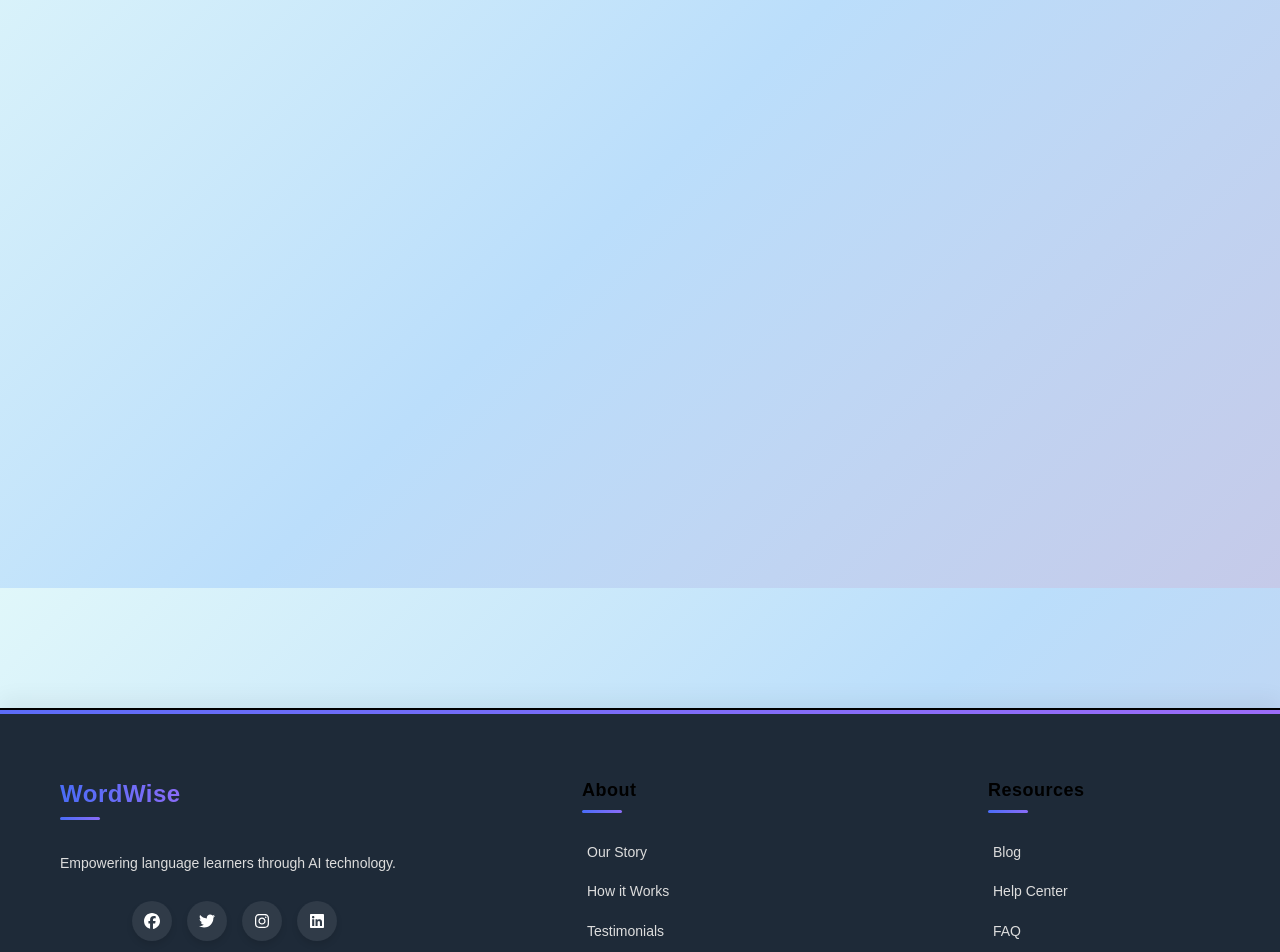
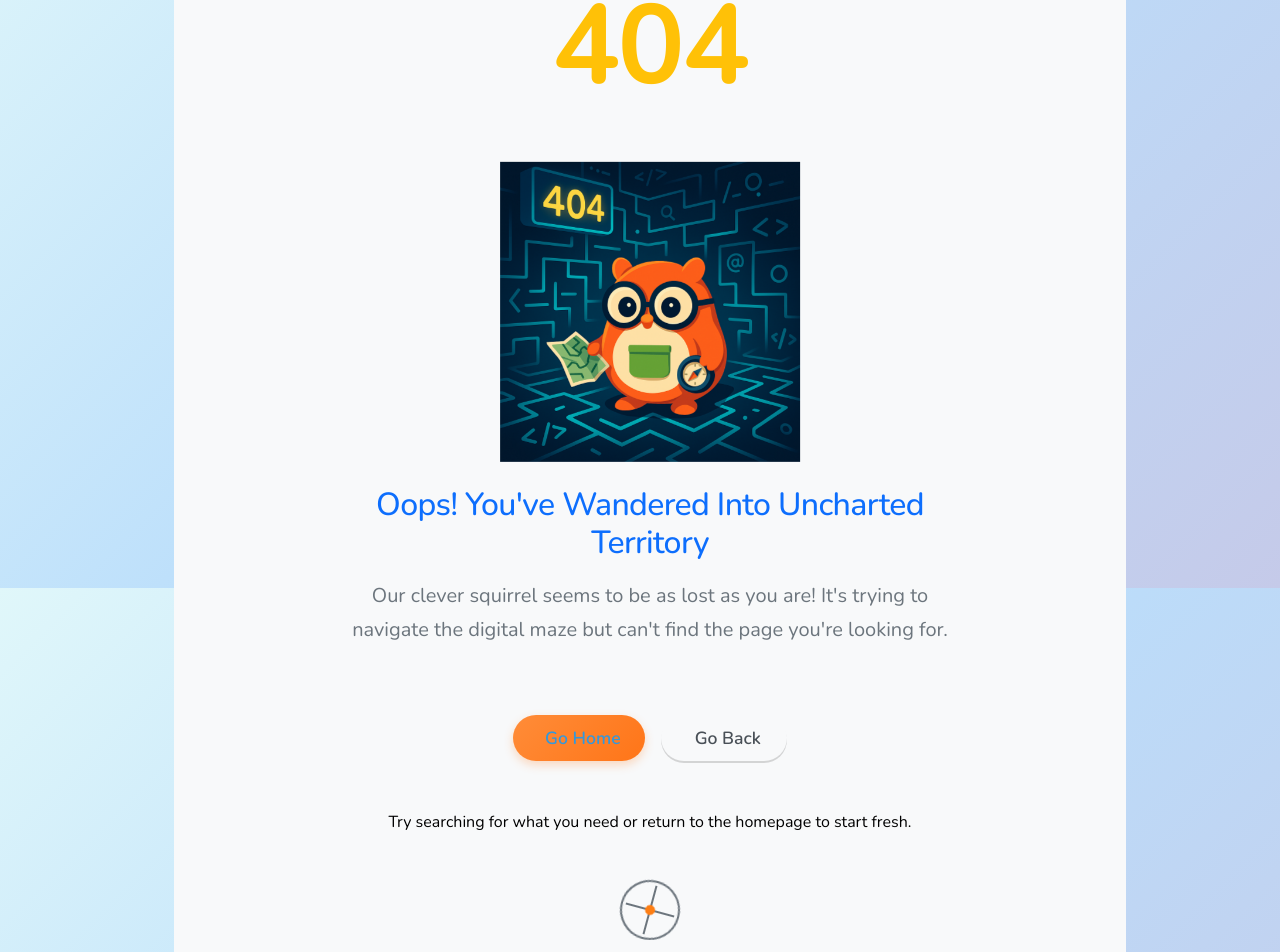
Before and after one commit to tranvantai204/WEBLEARN-Eai, a React (Create React App) app: page /flashcards/1 in a window 1280 px wide. Shown: the part 212-1164 px from the top of the page. Built offline with nearby package versions, Linux system fonts and the light colour scheme.

Commit message:
Add NotFound Page

```diff
--- a/src/App.js
+++ b/src/App.js
@@ -61,6 +61,7 @@ import './css/mobile-utils.css'; // Import mobile utilities
 
 // Import Admin components
 import AdminApp from './admin/AdminApp';
+import NotFoundPage from './components/NotFoundPage.js';
 
 // Layout wrapper component
 const AppLayout = () => {
@@ -92,7 +93,7 @@ const AppLayout = () => {
                     <Route path="/public-learn/:flashcardSetId" element={<FlashcardLearningPage />} />
                     <Route path="/public-test/:testId" element={<MultipleChoiceTestDetailPage />} />
                     <Route path="/public-writing/:exerciseId" element={<WritingExerciseDetailPageSimple />} />
-
+                    <Route path='*' element={<NotFoundPage/>}></Route>
                     {/* Unprotected routes (only accessible when not logged in) */}
                     <Route path="/login" element={
                         <UnprotectedRoute>
--- a/src/components/Footer.js
+++ b/src/components/Footer.js
@@ -151,8 +151,8 @@ const Footer = () => {
                 <div className="footer-section contact">
                     <h3>Contact Us</h3>
                     <p><FontAwesomeIcon icon={faEnvelope} /> Email: info@wordwise.com</p>
-                    <p><FontAwesomeIcon icon={faPhone} /> Phone: +84 0585761955</p>
-                    <p><FontAwesomeIcon icon={faLocationDot} /> Address: 123 Learning Lane, Education City, 12345</p>
+                    <p><FontAwesomeIcon icon={faPhone} /> Phone: +84 246 296 9969</p>
+                    <p><FontAwesomeIcon icon={faLocationDot} /> Address: Ho Chi Minh City, VietNam</p>
                 </div>
 
                 <div className="footer-section newsletter">
--- a/src/components/MultipleChoiceTestDetailPage.js
+++ b/src/components/MultipleChoiceTestDetailPage.js
@@ -602,7 +602,7 @@ function MultipleChoiceTestDetailPage() {
                                         <span>💤</span>
                                     </div>
                                     <h3>0 ĐIỂM RỒI KÌA!!!</h3>
-                                    <p>Ôi bạn ơi! Não đang mắc kẹt ở đâu đó rồi!!!</p>
+                                    <p>Thất bại là mẹ thành công, Cố gắng làm lại bạn nhé</p>
                                 </div>
                             )}
 
--- /dev/null
+++ b/src/components/NotFoundPage.js
@@ -0,0 +1,173 @@
+import React, { useState, useEffect } from 'react';
+import NotFound from '../assets/404.png';
+import { useLanguage } from '../contexts/LanguageContext';
+
+const NotFoundPage = () => {
+    const { translateText } = useLanguage();
+    const [isVisible, setIsVisible] = useState(false);
+
+  // Animation for elements to appear with a delay
+  useEffect(() => {
+    setIsVisible(true);
+  }, []);
+
+  return (
+    <div className="container-fluid bg-light py-5">
+      {/* CSS animations */}
+      <style>
+        {`
+          @keyframes float {
+            0%, 100% { transform: translateY(0); }
+            50% { transform: translateY(-20px); }
+          }
+
+          @keyframes fadeIn {
+            from { opacity: 0; transform: translateY(20px); }
+            to { opacity: 1; transform: translateY(0); }
+          }
+
+          @keyframes pulse {
+            0%, 100% { transform: scale(1); }
+            50% { transform: scale(1.05); }
+          }
+
+          @keyframes rotate {
+            from { transform: rotate(0deg); }
+            to { transform: rotate(360deg); }
+          }
+
+          .digital-symbol {
+            position: absolute;
+            color: rgba(13, 110, 253, 0.2);
+            font-family: monospace;
+            pointer-events: none;
+            z-index: -1;
+          }
+
+          .float-animation {
+            animation: float 6s ease-in-out infinite;
+          }
+
+          .fade-in {
+            opacity: 0;
+            transform: translateY(20px);
+            animation: fadeIn 1s forwards;
+          }
+
+          .delay-1 {
+            animation-delay: 0.3s;
+          }
+
+          .delay-2 {
+            animation-delay: 0.6s;
+          }
+
+          .delay-3 {
+            animation-delay: 0.9s;
+          }
+
+          .pulse-animation {
+            animation: pulse 2s infinite;
+          }
+
+          .rotate-animation {
+            animation: rotate 20s linear infinite;
+          }
+
+          .image-container:hover img {
+            transform: scale(1.05);
+            transition: transform 0.3s ease;
+          }
+        `}
+      </style>
+
+      {/* Digital background decorations */}
+      <div className="position-relative overflow-hidden" style={{ minHeight: '80vh' }}>
+        {isVisible && Array(15).fill(0).map((_, i) => (
+          <div
+            key={i}
+            className="digital-symbol"
+            style={{
+              left: `${Math.random() * 100}%`,
+              top: `${Math.random() * 100}%`,
+              fontSize: `${Math.random() * 20 + 12}px`,
+              opacity: Math.random() * 0.3 + 0.1,
+              transform: `rotate(${Math.random() * 360}deg)`
+            }}
+          >
+            {['<>', '{}', '404', '[]', '//', '==', '!=', '=>'].sort(() => Math.random() - 0.5)[0]}
+          </div>
+        ))}
+
+        <div className="row justify-content-center text-center">
+          {/* 404 Text */}
+          <div className="col-12 mb-4">
+            <h1 className="display-1 fw-bold text-warning pulse-animation" style={{ fontSize: '7rem' }}>
+              404
+            </h1>
+          </div>
+
+          {/* Image container with animation */}
+          <div className="col-12 col-md-6 mb-4 image-container">
+            <div className="float-animation">
+              <img
+                src={NotFound}
+                alt="404 - Page Not Found"
+                className="img-fluid"
+                style={{ maxWidth: '300px', transition: 'transform 0.3s ease' }}
+              />
+            </div>
+          </div>
+
+          {/* Error message */}
+          <div className="col-12 col-md-8 mb-4">
+            <h2 className={`h2 text-primary mb-3 ${isVisible ? 'fade-in delay-1' : ''}`}>
+              {translateText('Oops! You\'ve Wandered Into Uncharted Territory')}
+            </h2>
+            <p className={`lead text-secondary ${isVisible ? 'fade-in delay-2' : ''}`}>
+              {translateText('Our clever squirrel seems to be as lost as you are! It\'s trying to navigate the digital maze but can\'t find the page you\'re looking for.')}
+            </p>
+          </div>
+
+          {/* Action buttons */}
+          <div className={`col-12 mt-4 ${isVisible ? 'fade-in delay-3' : ''}`}>
+            <div className="d-flex flex-column flex-md-row justify-content-center gap-3">
+              <button
+                className="btn btn-primary btn-lg px-4 py-2"
+                onClick={() => window.location.href = '/'}
+              >
+                <i className="bi bi-house-door me-2"></i> {translateText('Go Home')}
+              </button>
+
+              <button
+                className="btn btn-outline-warning btn-lg px-4 py-2"
+                onClick={() => window.history.back()}
+              >
+                <i className="bi bi-arrow-left me-2"></i> {translateText('Go Back')}
+              </button>
+            </div>
+          </div>
+
+          {/* Additional help text */}
+          <div className={`col-12 mt-5 text-muted ${isVisible ? 'fade-in delay-3' : ''}`}>
+            <p>{translateText('Try searching for what you need or return to the homepage to start fresh.')}</p>
+
+            {/* Digital decorations - compass */}
+            <div className="position-relative d-inline-block mt-4">
+              <div className="rotate-animation d-inline-block">
+                <svg width="60" height="60" viewBox="0 0 60 60" fill="none" xmlns="http://www.w3.org/2000/svg">
+                  <circle cx="30" cy="30" r="29" stroke="#6c757d" strokeWidth="2"/>
+                  <path d="M30 5 L30 55" stroke="#6c757d" strokeWidth="2"/>
+                  <path d="M5 30 L55 30" stroke="#6c757d" strokeWidth="2"/>
+                  <circle cx="30" cy="30" r="5" fill="#fd7e14"/>
+                </svg>
+              </div>
+            </div>
+          </div>
+        </div>
+      </div>
+    </div>
+  );
+};
+
+export default NotFoundPage;
--- a/src/components/RegisterPage.js
+++ b/src/components/RegisterPage.js
@@ -371,7 +371,7 @@ function RegisterPage() {
                             </div>
                             <div className="register-feature-text">
                                 <h3>{translateText('Smart Flashcards')}</h3>
-                                <p>{translateText('Lặp đi lặp lại đúng lúc, nhớ hoài không quên – học là dính!')}</p>
+                                <p>{translateText('Enhanced with spaced repetition technology')}</p>
                             </div>
                         </div>
 
--- a/src/contexts/LanguageContext.js
+++ b/src/contexts/LanguageContext.js
@@ -460,7 +460,12 @@ export const LanguageProvider = ({ children }) => {
             'Generate Topic': 'Tạo Chủ Đề',
             'Minutes': 'Phút',
             'minutes': 'phút',
-            'Hours': 'Giờ'
+            'Hours': 'Giờ',
+            'Oops! You\'ve Wandered Into Uncharted Territory': 'Ối dời ơi! Lạc vào đâu giữa \'mê cung\' Internet rồi!',
+            'Our clever squirrel seems to be as lost as you are! It\'s trying to navigate the digital maze but can\'t find the page you\'re looking for.' :'Chú sóc \'thần sầu\' của tụi mình cũng đang \'hoang mang\' như bạn vậy đó! Nó đang cố \'hack não\' cái \'mê cung số\' này mà tìm hoài chẳng thấy trang bạn yêu cầu đâu.',
+            'Go Home': 'Về Nhà Thôi',
+            'Go Back':'Quay Xe Gấp',
+            'Try searching for what you need or return to the homepage to start fresh.': 'Thôi thì thử tìm lại xem sao, hoặc \'reset\' về trang chủ nhé người đẹp!'
         }
     }), []);
 
```
Also changed, not shown: src/assets/404.png (added), 1 other file (tests, documents, lock files or other folders).
